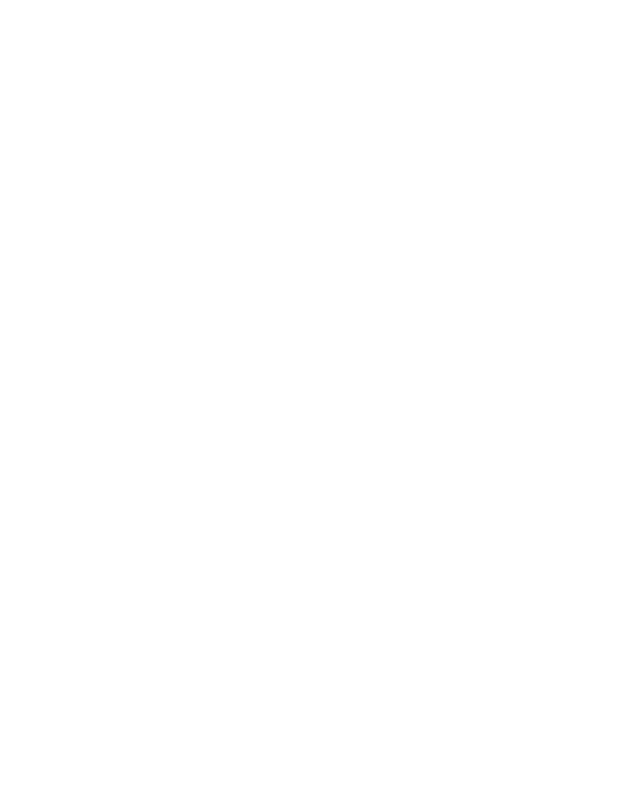
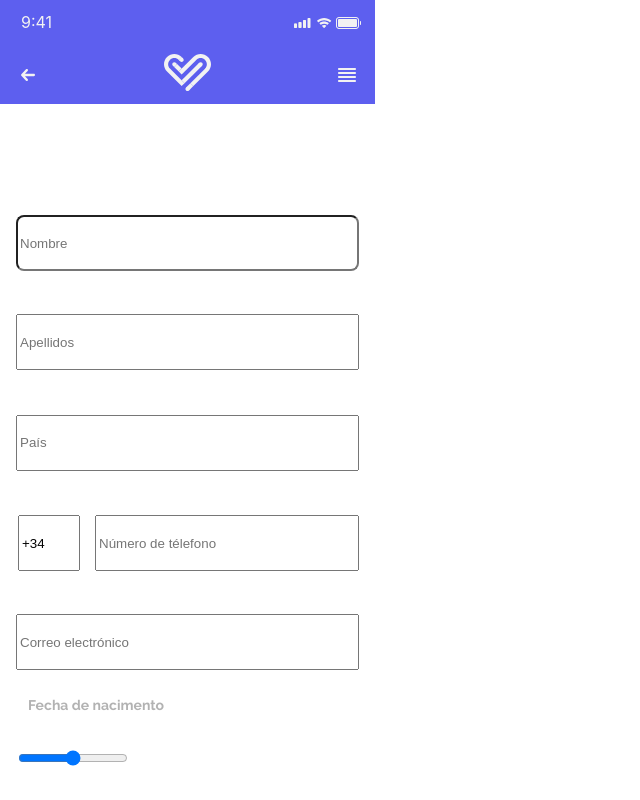
Before and after one commit to airin181/Form_UX, a plain HTML site: page index.html in a window 1280 px wide. Shown: the whole page, without its empty margins (0-640 px from the left). Drawn offline with Linux system fonts and the light colour scheme.

Commit message:
ADD: first inputs

```diff
--- a/css/style.css
+++ b/css/style.css
@@ -0,0 +1,237 @@
+@import url('https://fonts.googleapis.com/css2?family=Raleway:wght@400;600;700&display=swap');
+/* font-family: 'Raleway', sans-serif; */
+
+/*---------COLORS-------------
+primary color: #5D5FEF;
+secundary purple: #A5A6F6;
+secundary purple2: #CCCDF9
+red: #EB5757;
+green: #27AE60
+black:#333333
+dark grey: #828282;
+light grey: #BDBDBD;
+almost white: #F2F2F2;
+*/
+
+*{
+    box-sizing: border-box;
+}
+
+
+/*-----------TEXT STYLE-----------*/
+
+.small_text{
+font-family: 'Raleway';
+font-style: normal;
+font-weight: 600;
+font-size: 12px;
+line-height: 14px;
+display: flex;
+align-items: center;
+letter-spacing: -0.01em;
+
+color: #333333;
+}
+
+.title{
+font-family: 'Raleway';
+font-style: normal;
+font-weight: 700;
+font-size: 24px;
+line-height: 28px;
+display: flex;
+align-items: center;
+letter-spacing: -0.01em;
+
+color: #333333;
+}
+
+.regular_text{
+font-family: 'Raleway';
+font-style: normal;
+font-weight: 600;
+font-size: 16px;
+line-height: 19px;
+display: flex;
+align-items: center;
+letter-spacing: -0.01em;
+
+color: #333333;
+}
+
+
+
+
+/*--------------------
+
+
+        HEADER
+
+
+---------------------*/
+
+#statusbar{
+    position: absolute;
+    width: 375px;
+    height: 104px;
+    left: 0%;
+    right: 0%;
+    top: 0%;
+    bottom: 0%;
+    background: #5D5FEF;
+}
+
+#statusbar_elements_top{
+    position: absolute;
+    left: 0%;
+    right: 0%;
+    top: 0%;
+    bottom: 59.62%;
+}
+
+#status_icons{
+    position: absolute;
+    width: 69px;
+    height: 14px;
+    right: 14px;
+    top: 16px;
+    margin: 0;
+}
+
+#span_time{
+    position: absolute;
+    width: 54px;
+    height: 21px;
+    left: 21px;
+    top: 12px;
+}
+
+#p_time{
+    color: #F2F2F2;
+    font-family: -apple-system, BlinkMacSystemFont, 'Segoe UI', Roboto, Oxygen, Ubuntu, Cantarell, 'Open Sans', 'Helvetica Neue', sans-serif;
+    margin: 0;
+}
+
+#back_fig{
+    position: absolute;
+    left: 4.27%;
+    right: 89.33%;
+    top: 60.58%;
+    bottom: 16.35%;
+    margin:0;
+}
+
+#back_fig:hover{
+    opacity: 0.5;
+}
+
+#logo{
+    position: absolute;
+    left: 43.73%;
+    right: 43.73%;
+    top: 51.92%;
+    bottom: 12.5%;
+}
+
+#burger_menu_fig{
+    position: absolute;
+    left: 89.33%;
+    right: 4.27%;
+    top: 60.58%;
+    bottom: 16.35%;
+    margin:0;
+}
+
+#burger_menu_fig:hover{
+    opacity: 0.5;
+}
+
+
+
+/*--------------------
+
+
+        FORM
+
+
+---------------------*/
+
+#nombre{
+
+    position: absolute;
+    width: 343px;
+    height: 56px;
+    left: 16px;
+    top: 215px;
+    border-radius: 8px;
+
+}
+
+#apellidos{
+    position: absolute;
+    width: 343px;
+    height: 56px;
+    left: 16px;
+    top: 314px;
+}
+
+#pais{
+    position: absolute;
+    width: 343px;
+    height: 56px;
+    left: 16px;
+    top: 415px;
+}
+
+#telefono{
+    display: flex;
+    position: absolute;
+    width: 62px;
+    height: 56px;
+    left: 18px;
+    top: 515px;
+}
+
+#prefijo{
+    position: absolute;
+    width: 62px;
+    height: 56px;
+
+}
+
+#numero{
+    position: absolute;
+    width: 264px;
+    height: 56px;
+    margin-left: 77px;
+}
+
+#days{
+    position: absolute;
+    width: 110px;
+    height: 56px;
+    left: 16px;
+    top: 728px;
+}
+
+#correo{
+    position: absolute;
+    width: 343px;
+    height: 56px;
+    left: 16px;
+    top: 614px;
+}
+
+#fecha_nacimiento{
+    position: absolute;
+    width: 141px;
+    height: 16px;
+    left: 28px;
+    top: 697px;
+    font-family: 'Raleway';
+    font-style: normal;
+    font-weight: 700;
+    font-size: 14px;
+    line-height: 16px;
+    color: rgba(0, 0, 0, 0.3);
+}
--- a/index.html
+++ b/index.html
@@ -9,8 +9,61 @@
 
 </head>
 <body>
-    <header></header>
-    <main></main>
+    <header id="statusbar">
+        <div id="statusbar_elements_top">
+            <span id="span_time">
+                <p id="p_time">9:41</p>
+            </span>
+            <figure id="status_icons">
+                <img src="./media/Status Icons.svg" alt="status icons">
+            </figure>
+        </div>
+
+        <figure id="logo_fig">
+            <img src="./media/logo.svg" alt="logo" id="logo">
+        </figure>
+        <figure id="back_fig">
+            <img src="./media/back.svg" alt="back">
+        </figure>
+        <figure id="burger_menu_fig">
+            <img src="./media/burger-menu.svg" alt="menu burger">
+        </figure>
+
+    </header>
+    <main>
+        <input type="text" placeholder="Nombre" id="nombre">
+        <input type="text" placeholder="Apellidos" id="apellidos">
+
+        <input list="pais_datalist" name="pais" id="pais" placeholder="País">
+        <datalist id="pais_datalist">
+            <option value="Australia">
+            <option value="Estados Unidos">
+            <option value="Guinea">
+            <option value="Letonia">
+            <option value="España">
+            <option value="Portugal">
+            <option value="Francia">
+        </datalist>
+
+        <div id="telefono">
+            <input type="text" value="+34" id="prefijo">
+            <input type="text" placeholder="Número de télefono" id="numero">
+        </div>
+
+        <input type="text" id="correo" placeholder="Correo electrónico">
+
+       <!--  <div id="fecha"> -->
+            <label for="" id="fecha_nacimiento"> Fecha de nacimento</label>
+            <input type="range" id="days" name="days" min="1" max="31">
+           <!--  <input type="week">
+            <input type="year"> -->
+
+       <!--  </div> -->
+
+    </main>
+
+
+
     <footer></footer>
     <script src="./js/script.js"></script>
 </body>
```
Also changed, not shown: media/Status Icons.svg (added), media/back.svg (added), media/burger-menu.svg (added), media/logo.svg (added).
